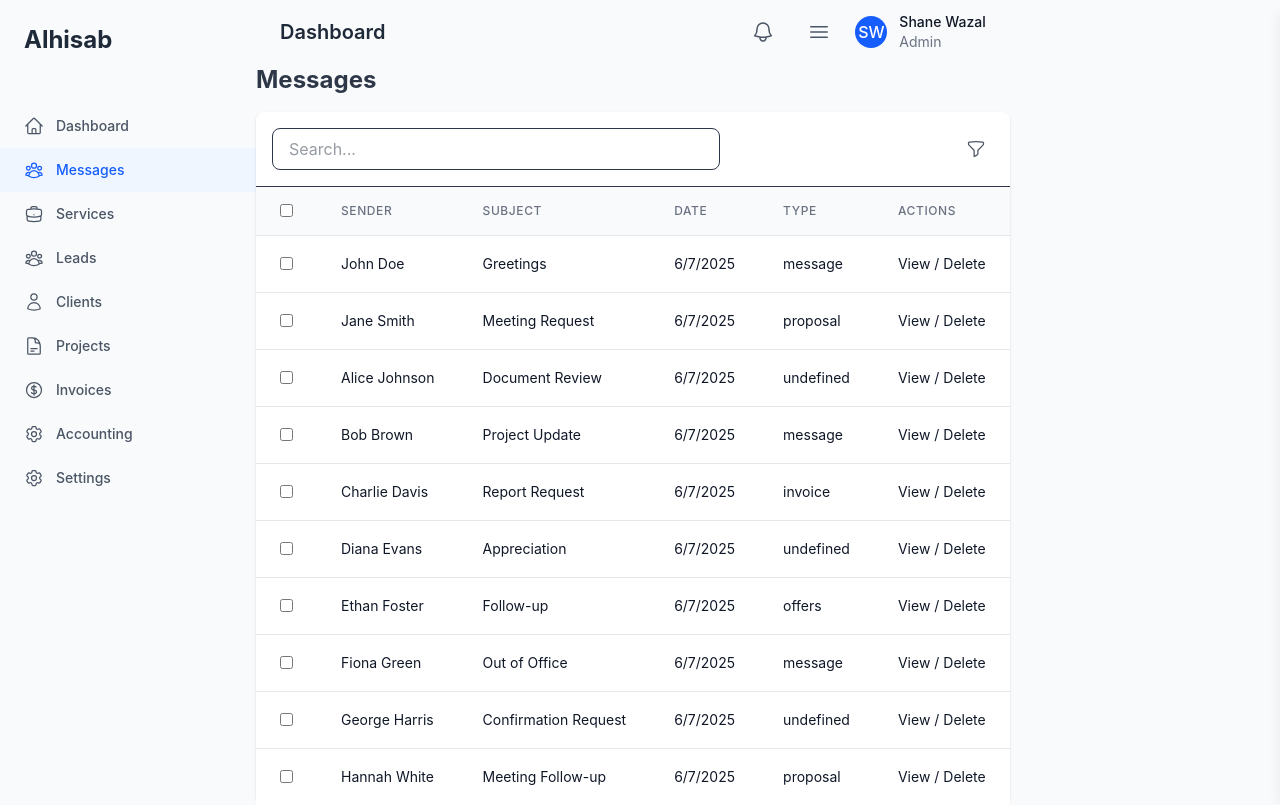
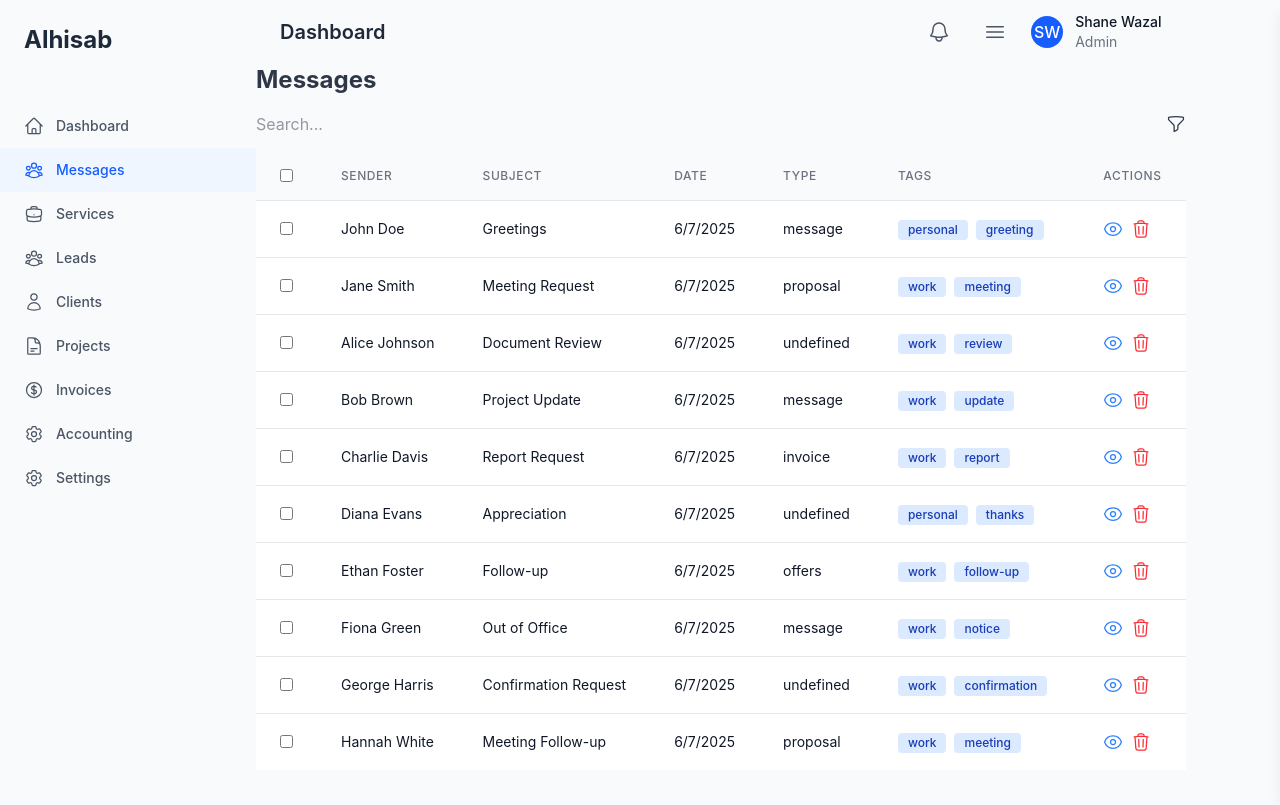
Before and after one commit to einfoengine/alhisab, a Next.js app in the folder frontend/: page /dashboard/messages in a window 1280 px wide. Built offline with nearby package versions, Linux system fonts and the light colour scheme.

Commit message:
Message table in progress - action, tags, types

```diff
--- a/frontend/src/app/dashboard/messages/page.tsx
+++ b/frontend/src/app/dashboard/messages/page.tsx
@@ -1,7 +1,7 @@
 "use client";
 
 import React from 'react';
-import TableBuilder from '@/components/TableBuilder';
+import TableBuilder, { TableRow } from '@/components/TableBuilder';
 import messages from '@/data/messages.json';
 
 const MessagesPage = () => {
@@ -11,26 +11,20 @@ const MessagesPage = () => {
     subject: message.subject,
     date: new Date(message.timestamp).toLocaleDateString(),
     type: message.type || 'undefined',
+    tags: message.tags.join(', '), // Add tags as a comma-separated string
     actions: 'View / Delete',
   }));
 
   const tableColumns = [
-    { key: 'sender', label: 'Sender' },
-    { key: 'subject', label: 'Subject' },
-    { key: 'date', label: 'Date' },
-    { key: 'type', label: 'Type' },
-    { key: 'actions', label: 'Actions' },
+    { key: 'sender', label: 'Sender', accessor: 'sender' },
+    { key: 'subject', label: 'Subject', accessor: 'subject' },
+    { key: 'date', label: 'Date', accessor: 'date' },
+    { key: 'type', label: 'Type', accessor: 'type' },
+    { key: 'tags', label: 'Tags', accessor: 'tags' }, // Add a column for tags
+    { key: 'actions', label: 'Actions', accessor: 'actions' },
   ];
 
-  interface MessageSelection {
-    sender: string;
-    subject: string;
-    date: string;
-    type: string;
-    actions: string;
-  }
-
-  const handleSelectionChange = (selectedItems: MessageSelection[]) => {
+  const handleSelectionChange = (selectedItems: TableRow[]) => {
     console.log('Selected Items:', selectedItems);
   };
 
--- a/frontend/src/components/TableBuilder.tsx
+++ b/frontend/src/components/TableBuilder.tsx
@@ -2,23 +2,35 @@
 
 import { useState } from 'react';
 import { ChevronUpIcon, ChevronDownIcon, FunnelIcon, ArrowDownTrayIcon } from '@heroicons/react/24/outline';
+import { EyeIcon, TrashIcon } from '@heroicons/react/24/outline';
 
 interface Column {
   key: string;
   label: string;
   sortable?: boolean;
   filterable?: boolean;
-  render?: (value: any, item: any) => React.ReactNode;
+  render?: (value: unknown, item: TableRow) => React.ReactNode;
+}
+
+export interface TableRow {
+  id: number;
+  sender?: string;
+  subject?: string;
+  date?: string;
+  type?: string;
+  tags?: string;
+  actions?: string;
+  [key: string]: string | number | undefined; // Add index signature for dynamic access
 }
 
 interface TableBuilderProps {
   columns: Column[];
-  data: any[];
+  data: TableRow[];
   itemsPerPage?: number;
-  onRowClick?: (item: any) => void;
+  onRowClick?: (item: TableRow) => void;
   searchable?: boolean;
   selectable?: boolean;
-  onSelectionChange?: (selectedItems: any[]) => void;
+  onSelectionChange?: (selectedItems: TableRow[]) => void;
   onExport?: () => void;
 }
 
@@ -35,19 +47,19 @@ export default function TableBuilder({
   const [currentPage, setCurrentPage] = useState(1);
   const [sortConfig, setSortConfig] = useState<{ key: string; direction: 'asc' | 'desc' } | null>(null);
   const [searchTerm, setSearchTerm] = useState('');
-  const [selectedItems, setSelectedItems] = useState<any[]>([]);
+  const [selectedItems, setSelectedItems] = useState<TableRow[]>([]);
   const [filters, setFilters] = useState<Record<string, string>>({});
   const [showFilters, setShowFilters] = useState(false);
 
   // Filter data based on search term and filters
   const filteredData = data.filter((item) => {
     const matchesSearch = Object.values(item).some((value) =>
-      String(value).toLowerCase().includes(searchTerm.toLowerCase())
+      String(value || '').toLowerCase().includes(searchTerm.toLowerCase())
     );
 
     const matchesFilters = Object.entries(filters).every(([key, value]) => {
       if (!value) return true;
-      return String(item[key]).toLowerCase().includes(value.toLowerCase());
+      return String(item[key] || '').toLowerCase().includes(value.toLowerCase());
     });
 
     return matchesSearch && matchesFilters;
@@ -58,8 +70,11 @@ export default function TableBuilder({
     if (!sortConfig) return 0;
 
     const { key, direction } = sortConfig;
-    if (a[key] < b[key]) return direction === 'asc' ? -1 : 1;
-    if (a[key] > b[key]) return direction === 'asc' ? 1 : -1;
+    const aValue = a[key] ?? '';
+    const bValue = b[key] ?? '';
+
+    if (aValue < bValue) return direction === 'asc' ? -1 : 1;
+    if (aValue > bValue) return direction === 'asc' ? 1 : -1;
     return 0;
   });
 
@@ -84,7 +99,7 @@ export default function TableBuilder({
     onSelectionChange?.(newSelection);
   };
 
-  const handleSelectItem = (item: any, checked: boolean) => {
+  const handleSelectItem = (item: TableRow, checked: boolean) => {
     const newSelection = checked
       ? [...selectedItems, item]
       : selectedItems.filter((i) => i.id !== item.id);
@@ -98,37 +113,78 @@ export default function TableBuilder({
     setCurrentPage(1);
   };
 
+  const renderTags = (tags: string) => {
+    return tags.split(', ').map((tag, index) => (
+      <span
+        key={index}
+        className="inline-block bg-blue-100 text-blue-800 text-xs font-medium mr-2 px-2.5 py-0.5 rounded"
+      >
+        {tag}
+      </span>
+    ));
+  };
+
+  const renderActions = () => (
+    <div className="flex items-center space-x-2">
+      <button className="text-blue-500 hover:text-blue-700">
+        <EyeIcon className="w-5 h-5" />
+      </button>
+      <button className="text-red-500 hover:text-red-700">
+        <TrashIcon className="w-5 h-5" />
+      </button>
+    </div>
+  );
+
   return (
-    <div className="bg-white rounded-lg shadow">
-      {/* Table Header */}
-      <div className="p-4 border-b space-y-4">
-        <div className="flex items-center justify-between">
+    <div className="table-builder">
+      <div className="table-controls flex items-center justify-between mb-4">
+        <div className="left-controls flex items-center gap-2">
+          {selectable && selectedItems.length > 0 && (
+            <button
+              className="trash-icon-button text-red-500 hover:text-red-700"
+              onClick={() => setSelectedItems([])}
+            >
+              <svg
+                xmlns="http://www.w3.org/2000/svg"
+                fill="none"
+                viewBox="0 0 24 24"
+                strokeWidth="1.5"
+                stroke="currentColor"
+                className="w-6 h-6"
+              >
+                <path
+                  strokeLinecap="round"
+                  strokeLinejoin="round"
+                  d="M6 18L18 6M6 6l12 12"
+                />
+              </svg>
+            </button>
+          )}
           {searchable && (
-            <div className="flex-1 max-w-md">
             <input
               type="text"
               placeholder="Search..."
-                className="w-full px-4 py-2 border rounded-lg focus:outline-none focus:ring-2 focus:ring-blue-500"
               value={searchTerm}
               onChange={(e) => setSearchTerm(e.target.value)}
+              className="search-input"
             />
+          )}
         </div>
-          )}
-          <div className="flex items-center space-x-2">
-            <button
-              onClick={() => setShowFilters(!showFilters)}
-              className="p-2 text-gray-600 hover:text-gray-900 hover:bg-gray-100 rounded-lg"
-            >
-              <FunnelIcon className="h-5 w-5" />
-            </button>
+        <div className="right-controls flex items-center gap-2">
           {onExport && (
             <button
+              className="export-button"
               onClick={onExport}
-                className="p-2 text-gray-600 hover:text-gray-900 hover:bg-gray-100 rounded-lg"
             >
-                <ArrowDownTrayIcon className="h-5 w-5" />
+              <ArrowDownTrayIcon className="w-5 h-5" />
             </button>
           )}
+          <button
+            className="filter-button"
+            onClick={() => setShowFilters(!showFilters)}
+          >
+            <FunnelIcon className="w-5 h-5" />
+          </button>
         </div>
       </div>
 
@@ -150,19 +206,6 @@ export default function TableBuilder({
             ))}
         </div>
       )}
-
-        {/* Bulk Actions */}
-        {selectable && selectedItems.length > 0 && (
-          <div className="flex items-center space-x-4">
-            <span className="text-sm text-gray-600">
-              {selectedItems.length} items selected
-            </span>
-            <button className="px-3 py-1 text-sm text-red-600 hover:bg-red-50 rounded-md">
-              Delete Selected
-            </button>
-          </div>
-        )}
-      </div>
 
       {/* Table */}
       <div className="overflow-x-auto">
@@ -218,7 +261,11 @@ export default function TableBuilder({
                 )}
                 {columns.map((column) => (
                   <td key={column.key} className="px-6 py-4 whitespace-nowrap text-sm text-gray-900">
-                    {column.render
+                    {column.key === 'tags'
+                      ? renderTags(item[column.key] as string)
+                      : column.key === 'actions'
+                      ? renderActions()
+                      : column.render
                       ? column.render(item[column.key], item)
                       : item[column.key]}
                   </td>
--- a/frontend/src/data/messages.json
+++ b/frontend/src/data/messages.json
@@ -7,7 +7,8 @@
     "status": "unread",
     "priority": "low",
     "subject": "Greetings",
-    "type": "message"
+    "type": "message",
+    "tags": ["personal", "greeting"]
   },
   {
     "id": 2,
@@ -17,7 +18,8 @@
     "status": "read",
     "priority": "high",
     "subject": "Meeting Request",
-    "type": "proposal"
+    "type": "proposal",
+    "tags": ["work", "meeting"]
   },
   {
     "id": 3,
@@ -27,7 +29,8 @@
     "status": "unread",
     "priority": "medium",
     "subject": "Document Review",
-    "type": "undefined"
+    "type": "undefined",
+    "tags": ["work", "review"]
   },
   {
     "id": 4,
@@ -37,7 +40,8 @@
     "status": "read",
     "priority": "low",
     "subject": "Project Update",
-    "type": "message"
+    "type": "message",
+    "tags": ["work", "update"]
   },
   {
     "id": 5,
@@ -47,7 +51,8 @@
     "status": "unread",
     "priority": "high",
     "subject": "Report Request",
-    "type": "invoice"
+    "type": "invoice",
+    "tags": ["work", "report"]
   },
   {
     "id": 6,
@@ -57,7 +62,8 @@
     "status": "read",
     "priority": "low",
     "subject": "Appreciation",
-    "type": "undefined"
+    "type": "undefined",
+    "tags": ["personal", "thanks"]
   },
   {
     "id": 7,
@@ -67,7 +73,8 @@
     "status": "unread",
     "priority": "medium",
     "subject": "Follow-up",
-    "type": "offers"
+    "type": "offers",
+    "tags": ["work", "follow-up"]
   },
   {
     "id": 8,
@@ -77,7 +84,8 @@
     "status": "read",
     "priority": "low",
     "subject": "Out of Office",
-    "type": "message"
+    "type": "message",
+    "tags": ["work", "notice"]
   },
   {
     "id": 9,
@@ -87,7 +95,8 @@
     "status": "unread",
     "priority": "medium",
     "subject": "Confirmation Request",
-    "type": "undefined"
+    "type": "undefined",
+    "tags": ["work", "confirmation"]
   },
   {
     "id": 10,
@@ -97,6 +106,7 @@
     "status": "read",
     "priority": "high",
     "subject": "Meeting Follow-up",
-    "type": "proposal"
+    "type": "proposal",
+    "tags": ["work", "meeting"]
   }
 ]
```
Lines whose indentation alone changed are shown as unchanged.
